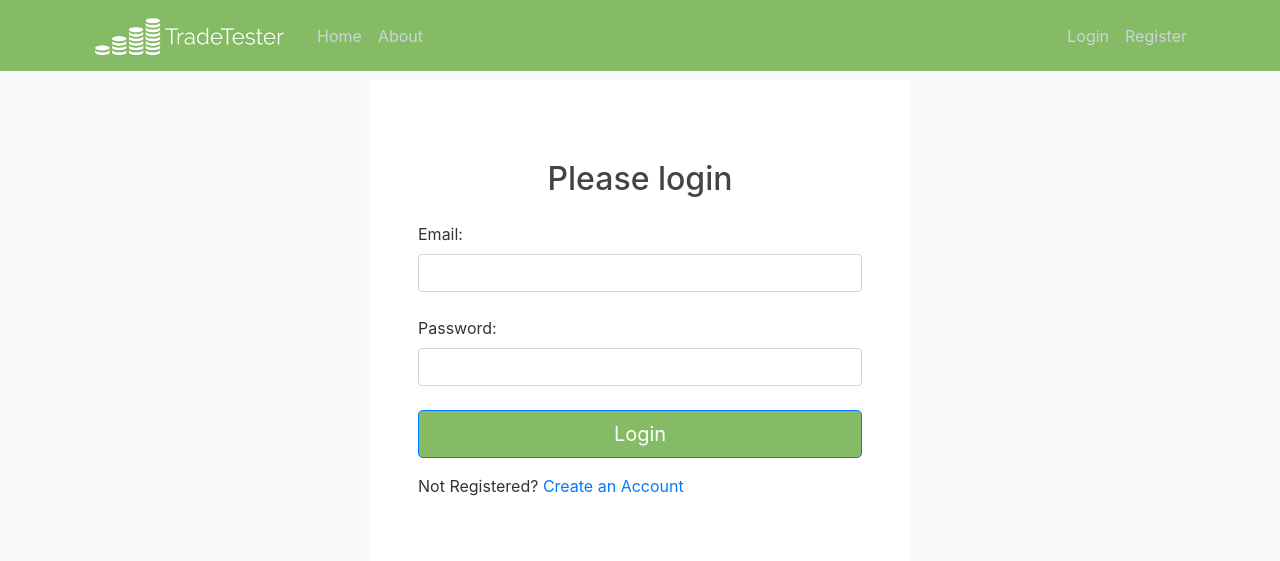
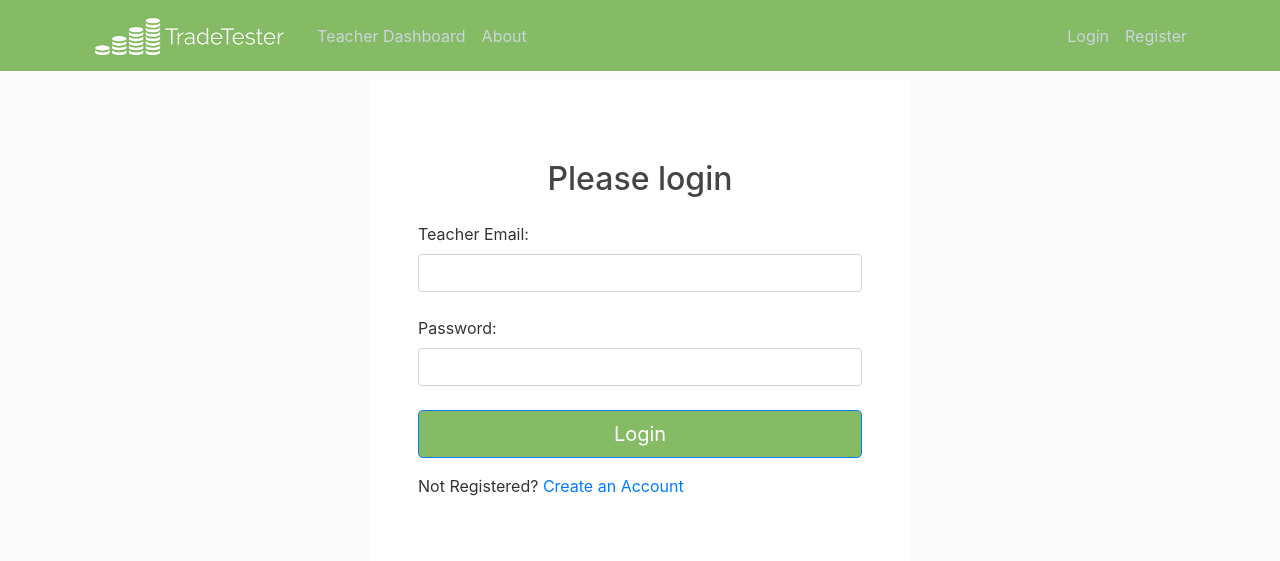
Before and after one commit to SnackKing/StockTrading, a Django app: page /teachers/login in a window 1280 px wide. Shown: the top 561 px of the page. Run offline with Django 3.2, Linux system fonts and the light colour scheme; some libraries are stand-ins or nearby versions.

Commit message:
Implemented authentication for teacher accounts

```diff
--- a/StockTrader/urls.py
+++ b/StockTrader/urls.py
@@ -20,5 +20,7 @@ from teachers import views as teacher_views
 urlpatterns = [
     path('admin/', admin.site.urls),
     path('', include('stocktrading.urls')),
-    path('teachers/login', teacher_views.login, name ='login'),
+    path('teachers/login', teacher_views.login, name ='teachers-login'),
+    path('teachers/signup', teacher_views.signup, name='teachers-signup'),
+    path('teachers/dashboard', teacher_views.dashboard, name = 'teachers-dashboard'),
 ]
--- a/teachers/forms.py
+++ b/teachers/forms.py
@@ -2,7 +2,7 @@ from django import forms
 
 class LoginForm(forms.Form):
     email = forms.EmailField(
-        label = 'Email',
+        label = 'Teacher Email',
         max_length = 1000,
         required = True,
         widget = forms.TextInput(
@@ -29,7 +29,7 @@ class SignupForm(forms.Form):
         )
     )
     email = forms.EmailField(
-        label = 'Email',
+        label = 'Teacher Email',
         max_length = 1000,
         required = True,
         widget = forms.TextInput(
@@ -44,3 +44,13 @@ class SignupForm(forms.Form):
             attrs = {'class': 'form-control mb-4', 'name': 'Password'}
         )
     )
+    code = forms.CharField(
+        label = 'Join Code',
+        max_length = 10,
+        required = True,
+        widget = forms.TextInput(
+            attrs = {'class': 'form-control mb-4', 'name': 'JoinCode'}
+        )
+
+
+    )
--- a/teachers/static/teachers/main.css
+++ b/teachers/static/teachers/main.css
@@ -180,3 +180,22 @@ a.article-title:hover {
 .flexbox .normal { flex: 0; margin: 0 0 0 1rem; }
 .flexbox div input { padding: .5em 1em; width: 100%; }
 .flexbox div button { padding: .5em 1em; white-space: nowrap; }
+
+.login-form{
+  margin: 0 auto;
+  background: #FFFFFF;
+  padding:3em;
+}
+.login-header{
+  margin-top: 1em;
+}
+.login-field{
+  margin-top: 1em;
+  margin-bottom: 1em;
+}
+.login-button{
+  background-color: #5f788a;
+}
+.centeredText{
+  text-align: center;
+}
--- a/teachers/templates/teachers/base.html
+++ b/teachers/templates/teachers/base.html
@@ -8,7 +8,7 @@
 
     <!-- Bootstrap CSS -->
     <link rel="stylesheet" href="https://stackpath.bootstrapcdn.com/bootstrap/4.1.3/css/bootstrap.min.css" integrity="sha384-MCw98/SFnGE8fJT3GXwEOngsV7Zt27NXFoaoApmYm81iuXoPkFOJwJ8ERdknLPMO" crossorigin="anonymous">
-    <link rel="stylesheet" type = "text/css" href = "{% static 'stocktrading/main.css' %}">
+    <link rel="stylesheet" type = "text/css" href = "{% static 'teachers/main.css' %}">
     <script src="https://ajax.googleapis.com/ajax/libs/jquery/3.4.0/jquery.min.js"></script>
      <!-- jQuery first, then Popper.js, then Bootstrap JS -->
     <script src="https://cdnjs.cloudflare.com/ajax/libs/popper.js/1.14.3/umd/popper.min.js" integrity="sha384-ZMP7rVo3mIykV+2+9J3UJ46jBk0WLaUAdn689aCwoqbBJiSnjAK/l8WvCWPIPm49" crossorigin="anonymous"></script>
@@ -26,7 +26,7 @@
 	<header class="site-header">
 	  <nav class="navbar navbar-expand-md navbar-dark bg-green fixed-top">
 	    <div class="container">
-	      <a class="navbar-brand mr-4" href="{% url 'stocktrading-home' %}">
+	      <a class="navbar-brand mr-4" href="{% url 'teachers-dashboard' %}">
 	      	<img src="{% static 'stocktrading/media/tradetester.png' %}" style="height: 45px;" alt="">
 	      </a>
 	      <button class="navbar-toggler" type="button" data-toggle="collapse" data-target="#navbarToggle" aria-controls="navbarToggle" aria-expanded="false" aria-label="Toggle navigation">
@@ -34,14 +34,14 @@
 	      </button>
 	      <div class="collapse navbar-collapse" id="navbarToggle">
 	        <div class="navbar-nav mr-auto">
-	          <a class="nav-item nav-link" href="{% url 'stocktrading-home' %}">Home</a>
+	          <a class="nav-item nav-link" href="{% url 'teachers-dashboard' %}">Teacher Dashboard</a>
 	          <a class="nav-item nav-link" href="{% url 'stocktrading-about' %}">About</a>
 	        </div>
 	        <!-- Navbar Right Side -->
 	        <div class="navbar-nav">
 	          {% if user == None %}
-		          <a class="nav-item nav-link" href="{% url 'stocktrading-login' %}">Login</a>
-		          <a class="nav-item nav-link" href="{% url 'stocktrading-signup' %}">Register</a>
+		          <a class="nav-item nav-link" href="{% url 'teachers-login' %}">Login</a>
+		          <a class="nav-item nav-link" href="{% url 'teachers-signup' %}">Register</a>
 	          {% else %}
 				<div class="dropdown">
 				  <button class="btn btn-secondary dropdown-toggle" type="button" id="dropdownMenuButton" data-toggle="dropdown" aria-haspopup="true" aria-expanded="false">
--- a/teachers/templates/teachers/login.html
+++ b/teachers/templates/teachers/login.html
@@ -8,7 +8,7 @@
       <button class="btn btn-lg btn-primary btn-block bg-green" type="submit">Login</button>
     </form>
 
-     <p class="login-header">Not Registered?  <a class="" href="{% url 'stocktrading-signup' %}">Create an Account</a> </p>
+     <p class="login-header">Not Registered?  <a class="" href="{% url 'teachers-signup' %}">Create an Account</a> </p>
 
 
  </div>
--- a/teachers/views.py
+++ b/teachers/views.py
@@ -1,8 +1,82 @@
-from django.shortcuts import render
+from django.shortcuts import render, redirect
 from .forms import SignupForm, LoginForm
+from django.http import HttpResponse, JsonResponse
+import pyrebase
+import os
+from django.contrib import messages
+import json
+import requests
 
+config = {
+    "apiKey": "AIzaSyAzXh-si71dEDldZkLmbY7l-_NZ8VJTfs4",
+    "authDomain": "stocktrader-239615.firebaseapp.com",
+    "databaseURL":  "https://stocktrader-239615.firebaseio.com",
+    "storageBucket": "stocktrader-239615.appspot.com",
+    "serviceAccount": "creds.json"
+}
+
+firebase = pyrebase.initialize_app(config)
+db = firebase.database()
+auth = firebase.auth()
 
 # Create your views here.
 def login(request):
-    form = LoginForm()
-    return render(request, 'stocktrading/login.html', {'form': form, 'user':None})
+    if request.method == 'POST':
+        form = LoginForm(request.POST)
+        if form.is_valid():
+            email = form.cleaned_data.get('email')
+            password = form.cleaned_data.get('password')
+            try:
+                user = auth.sign_in_with_email_and_password(email, password)
+            except:
+                messages.error(request, 'No user exists with that username/password')
+                return redirect('teachers-login')
+
+            info = auth.get_account_info(user['idToken'])
+            userid = info['users'][0]['localId']
+            teachers = db.child("teachers").get().val();
+            if userid not in teachers:
+                messages.error(request, 'That account is not a teacher account')
+                return redirect('teachers-login')
+            request.session['uid'] = userid
+            name = teachers[userid]['name']
+            messages.success(request, f'{name} has been logged in')
+            return redirect('teachers-dashboard')
+    else:
+        form = LoginForm()
+        return render(request, 'teachers/login.html', {'form': form, 'user':None})
+
+def signup(request):
+    if request.method == 'POST':
+        form = SignupForm(request.POST)
+        if form.is_valid():
+            # read in form data
+            username = form.cleaned_data.get('name')
+            email = form.cleaned_data.get('email')
+            password = form.cleaned_data.get('password')
+            joinCode = form.cleaned_data.get('code')
+
+            # create user and sign them in
+            auth.create_user_with_email_and_password(email, password)
+            user = auth.sign_in_with_email_and_password(email, password)
+
+            # get token and push related data
+            newUser = {"name": username, "email": email}
+            info = auth.get_account_info(user['idToken'])
+            userInfo = info['users']
+            userId = userInfo[0]['localId']
+            request.session['uid'] = userId
+            db.child("teachers").child(userId).set(newUser)
+
+            # return flash message and redirect
+            messages.success(request, f'Account created for {username}')
+            return redirect('teachers-dashboard')
+        else:
+            messages.error(request, 'Invalid Entry')
+            return redirect('tachers-signup')
+    else:
+        form = SignupForm()
+        return render(request, 'teachers/signup.html', {'form': form, 'user':None})
+
+def dashboard(request):
+    return render(request, 'teachers/dashboard.html', {'user': None})
```
Also changed, not shown: teachers/templates/teachers/dashboard.html (added, +7 -0 lines), teachers/templates/teachers/signup.html (+16 -0 lines), db.sqlite3.
